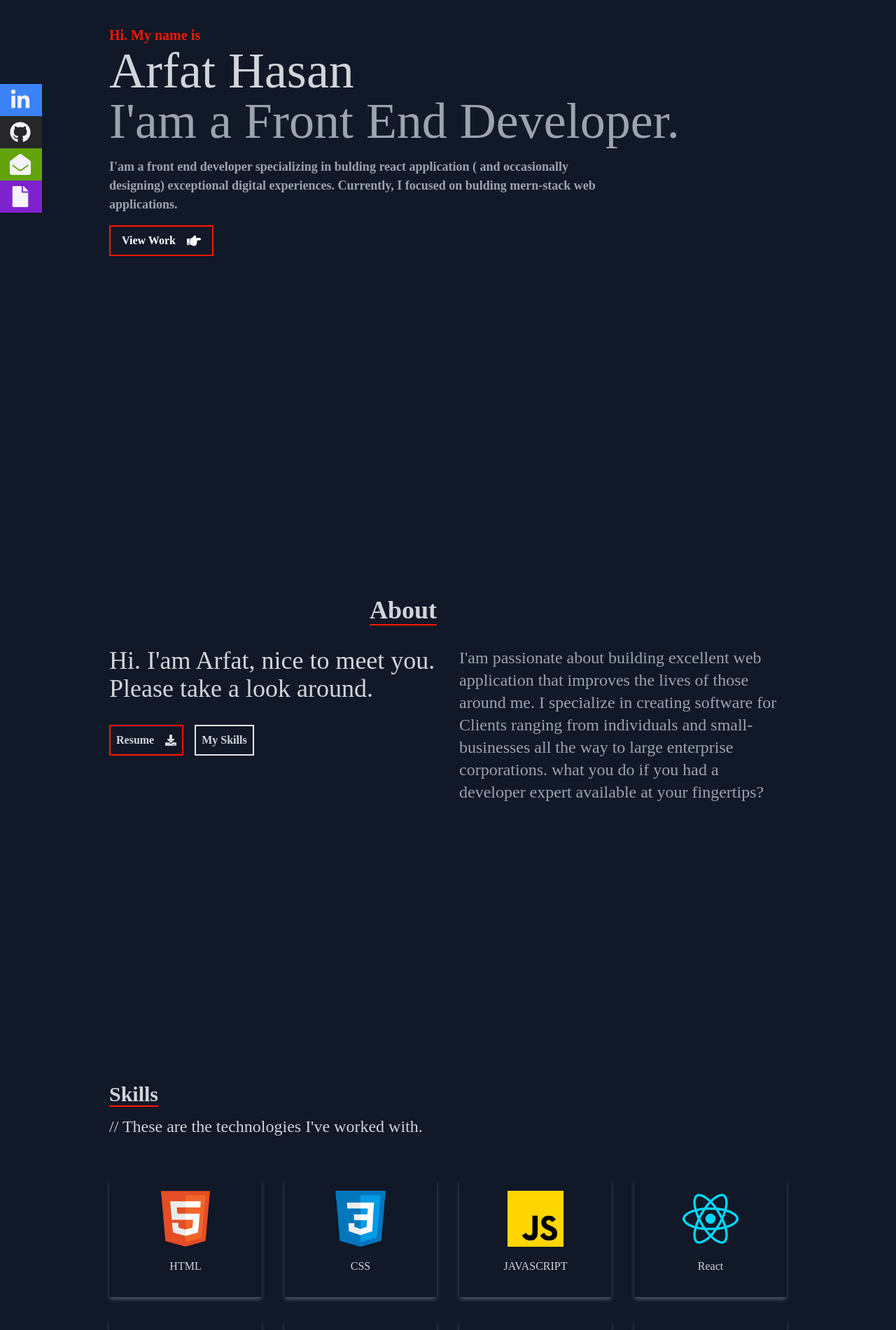
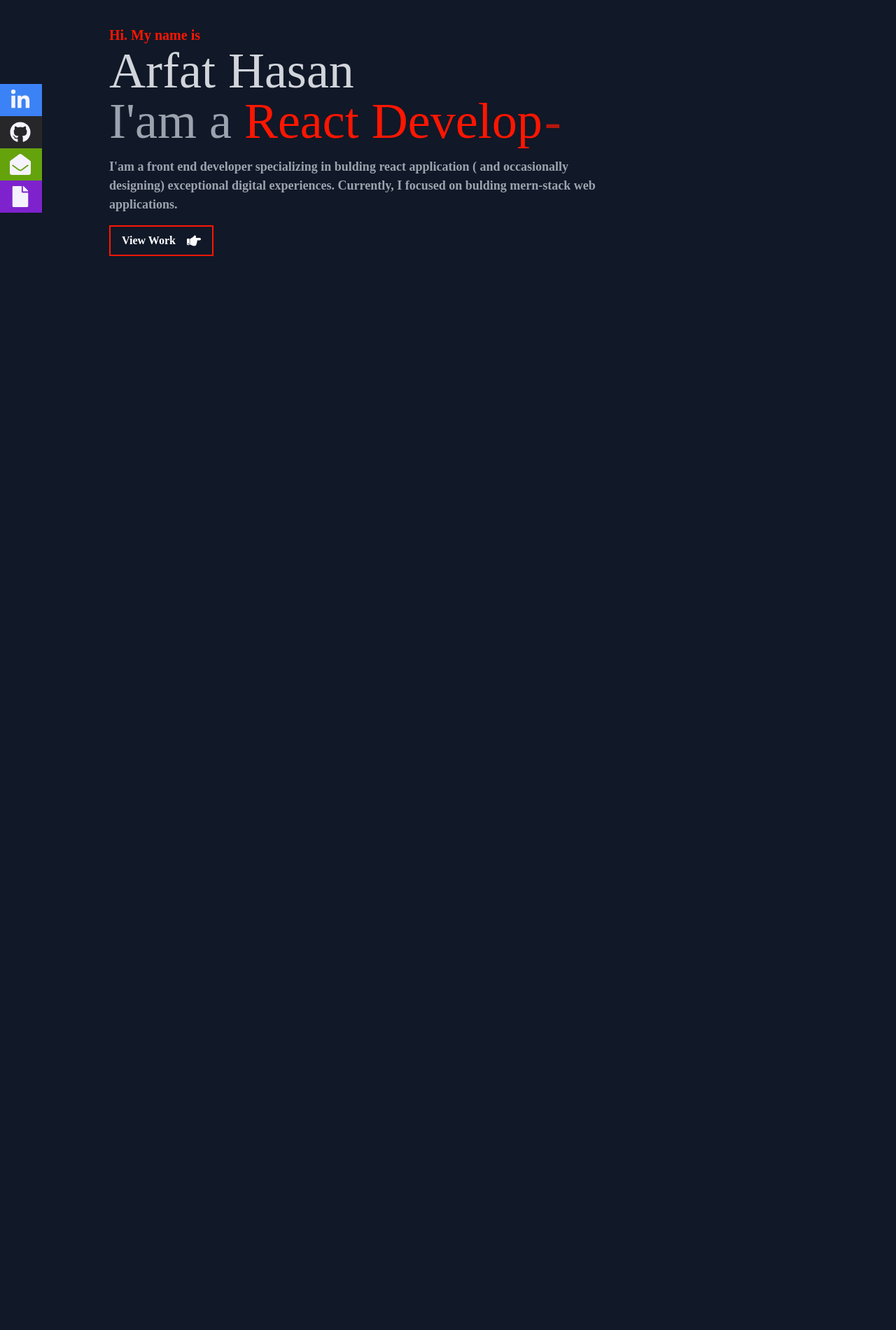
Before and after one commit to ARFAT-HASAAN/myPortfolio, a React (Create React App) app: page / in a window 1280 px wide. Shown: the part 200-2101 px from the top of the page at 70% size. Built offline with nearby package versions, Linux system fonts and the light colour scheme.

Commit message:
new commit added

```diff
--- a/package.json
+++ b/package.json
@@ -14,6 +14,7 @@
     "react-router-dom": "^6.3.0",
     "react-scripts": "5.0.1",
     "react-scroll": "^1.8.7",
+    "react-simple-typewriter": "^3.0.1",
     "web-vitals": "^2.1.4"
   },
   "scripts": {
--- a/public/index.html
+++ b/public/index.html
@@ -23,8 +23,7 @@
       Learn how to configure a non-root public URL by running `npm run build`.
     -->
 
-  <!-- aos cdn  -->
-  <link rel="stylesheet" href="https://unpkg.com/aos@next/dist/aos.css" />
+
   <title>React App</title>
 </head>
 
@@ -42,10 +41,7 @@
       To create a production bundle, use `npm run build` or `yarn build`.
     -->
 
-  <script src="https://unpkg.com/aos@next/dist/aos.js"></script>
-  <script>
-    AOS.init();
-  </script>
+
 </body>
 
 </html>
--- a/src/App.js
+++ b/src/App.js
@@ -1,26 +1,20 @@
-import Home from "./components/Home/Home";
-import {
-  BrowserRouter,
-  Routes,
-  Route,
-} from "react-router-dom";
-import Thankfull from "./components/greatfull";
-import AOS from 'aos';
-import 'aos/dist/aos.css'; // You can also use <link> for styles
-// ..
-AOS.init();
+import Home from './components/Home/Home'
+import { Routes, Route } from 'react-router-dom'
+import Thankfull from './components/greatfull'
+import AOS from 'aos'
+import 'aos/dist/aos.css' // You can also use <link> for styles
+
+AOS.init()
 
 function App() {
   return (
     <>
-    <Routes>
-      <Route path="/" element={<Home/>} ></Route>
-      <Route path="Thnkfull" element={ <Thankfull/> } ></Route>
-    </Routes>
-
+      <Routes>
+        <Route path="/" element={<Home />}></Route>
+        <Route path="Thnkfull" element={<Thankfull />}></Route>
+      </Routes>
     </>
-
-  );
+  )
 }
 
-export default App;
+export default App
--- a/src/components/Banner.js
+++ b/src/components/Banner.js
@@ -1,5 +1,6 @@
 import React from 'react';
-import {FaHandPointRight} from "react-icons/fa"
+import { FaHandPointRight } from "react-icons/fa"
+import { Typewriter, useTypewriter, Cursor } from 'react-simple-typewriter'
 
 const Banner = () => {
     return (
@@ -17,7 +18,8 @@ const Banner = () => {
                 <p className='text-[#FF1600] text-[20px] font-semibold pt-12 md:pt-0'>Hi. My name is</p>
                 <h1 className='text-4xl sm:text-7xl text-gray-300'>Arfat Hasan </h1>
 
-                <h2 className='text-4xl sm:text-7xl text-gray-400' >I'am a Front End Developer.</h2>
+                <h2 className='text-4xl sm:text-7xl text-gray-400' >I'am a    <span style={{color: "#FF1600"}} > <Typewriter loop="true" cursor cursorStyle='-'
+                 typeSpeed={100} delaySpeed={90} words={["Front End Developer.", "Web Designer.", "React Developer" ]} />  </span></h2>
                 <p className='text-gray-400 py-4 text-[18px] font-semibold max-w-[700px]' >I'am a front end developer specializing in bulding react application ( and occasionally designing) exceptional digital experiences. Currently, I focused on bulding mern-stack web applications. </p>
 
                 <div className='group max-w-[160px]'>
```
Also changed, not shown: 1 other file (tests, documents, lock files or other folders).
